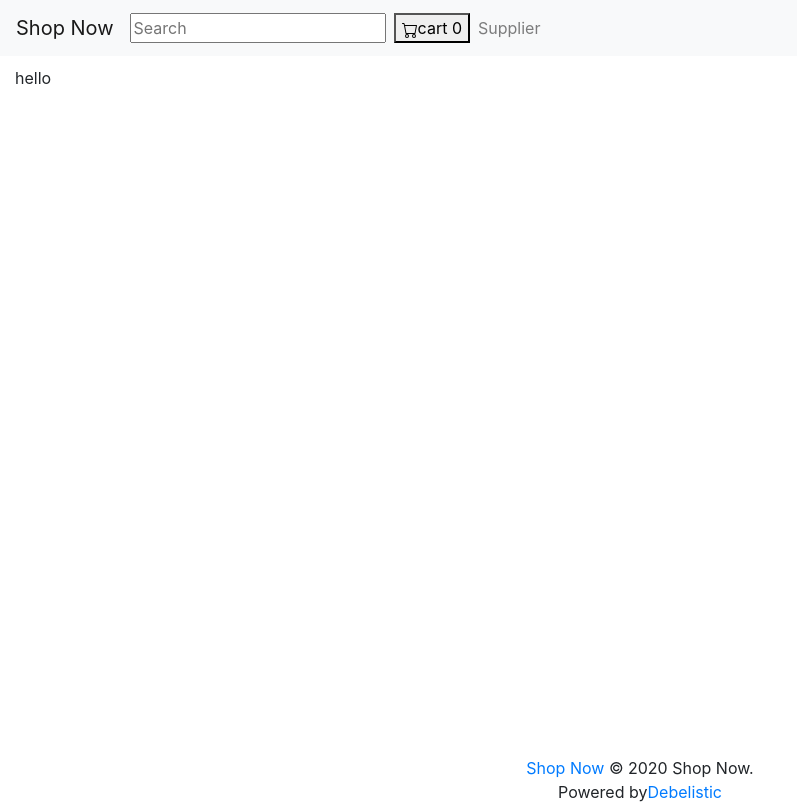
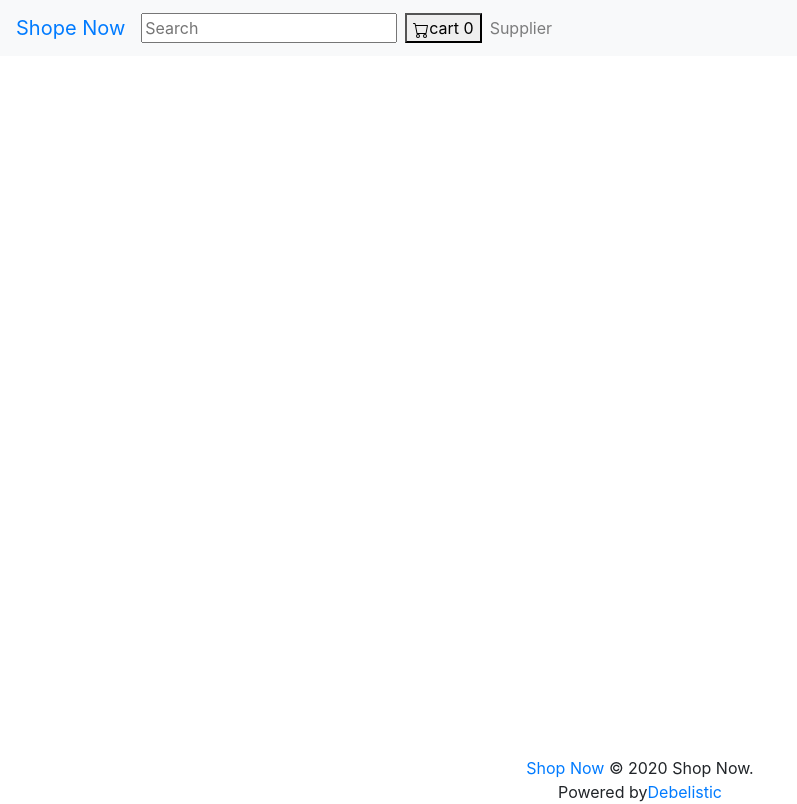
Before and after one commit to debelistic/miniE-commerce, a React (Create React App) app in the folder ecommerce-ui/: page /cart in a window 1280 px wide. Shown: the whole page, without its empty margins (0-797 px from the left). Built offline with nearby package versions, Linux system fonts and the light colour scheme.

Commit message:
add cart

```diff
--- a/ecommerce-ui/src/commons/Header.js
+++ b/ecommerce-ui/src/commons/Header.js
@@ -1,6 +1,8 @@
 import React, { useState, useEffect } from "react"
 import { Navbar, Nav } from "react-bootstrap"
 import { useSelector } from "react-redux"
+import { Link } from "react-router-dom"
+
 
 const products = [
   {
@@ -86,9 +88,12 @@ export default function Header() {
   }, [searchTerm])
   return (
     <Navbar bg="light" expand="lg">
-      <Navbar.Brand href="#home">Shop Now</Navbar.Brand>
+      <Navbar.Brand href="#home">
+        <Link to="/">Shope Now</Link>
+      </Navbar.Brand>
       <Navbar.Toggle aria-controls="basic-navbar-nav" />
       {/* <Form inline> */}
+
       <div style={{ position: "relative" }}>
         <input
           value={searchTerm}
@@ -111,6 +116,7 @@ export default function Header() {
         </ul>
       </div>
       {/* </Form> */}
+      <Link to="/cart">
       <button type="submit">
         <svg
           width="1em"
@@ -127,6 +133,8 @@ export default function Header() {
         </svg>
         <span>cart {cart.length}</span>
       </button>
+      </Link>
+
 
       <Navbar.Collapse id="basic-navbar-nav" className="float-right">
         <Nav className="mr-auto">
--- a/ecommerce-ui/src/pages/Cart.js
+++ b/ecommerce-ui/src/pages/Cart.js
@@ -2,6 +2,12 @@ import React from "react"
 import { useSelector } from "react-redux"
 import Header from "../commons/Header"
 import Footer from "../commons/Footer"
+import "../App.css"
+
+const usStl = {
+  listStyle: "none",
+  padding: 10,
+}
 
 export default function Cart() {
   const cart = useSelector((state) => state.cart)
@@ -13,12 +19,16 @@ export default function Cart() {
     <div>
       <Header />
       <div className=" container-fluid min-vh-85">
-        <p>hello</p>
+        <ul style={usStl}>
         {result.map((item) => (
           <li key={item.id}>
+
             {item.name} {item.count}
+            <p>{item.count * item.price}</p>
           </li>
         ))}
+        </ul>
+
       </div>
       <Footer />
     </div>
```
